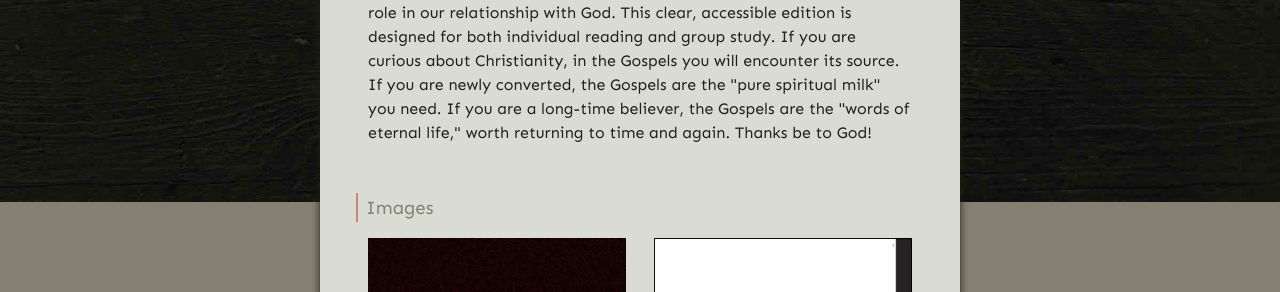
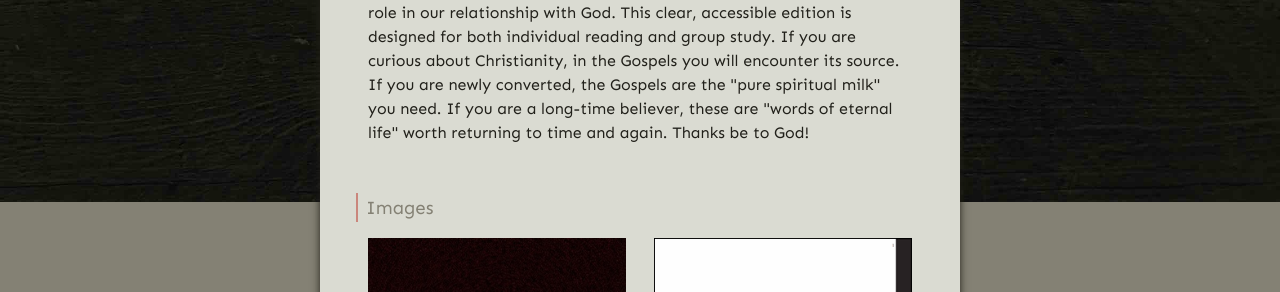
Before and after one commit to gospel-desk/www.logstown.com, a Jekyll site: the page built from the-gospels/index.html, in a window 1280 px wide and 900 px high, scrolled down 384 px. Shown: the part 305-597 px from the top of the window. Built offline with Jekyll 4.4.1, drawn with Linux system fonts in a browser that asks for light colours; some of the changed text lies outside the part shown.

Commit message:
Tinker with copy a bit more!

```diff
--- a/the-gospels/index.html
+++ b/the-gospels/index.html
@@ -17,8 +17,8 @@ html_head:
     designed for both individual reading and group study. If you are curious
     about Christianity, in the Gospels you will encounter its source. If you
     are newly converted, the Gospels are the "pure spiritual milk" you need. If
-    you are a long-time believer, the Gospels are the "words of eternal life,"
-    worth returning to time and again. Thanks be to God!</p>
+    you are a long-time believer, these are "words of eternal life" worth
+    returning to time and again. Thanks be to God!</p>
 
 </section>
 
```
